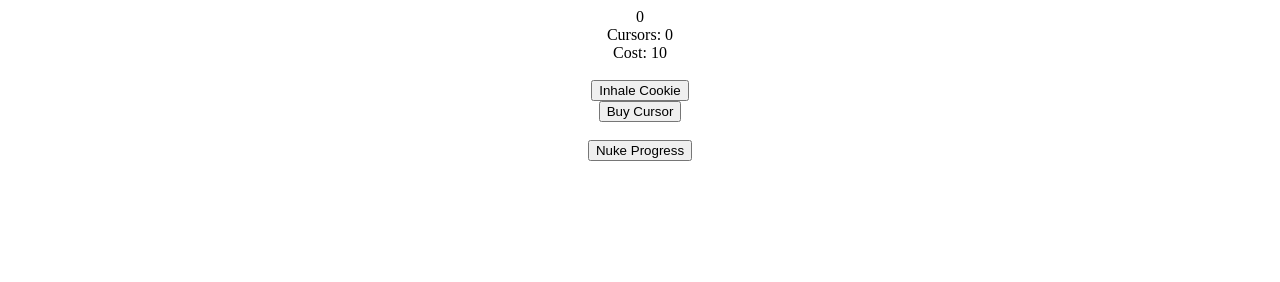
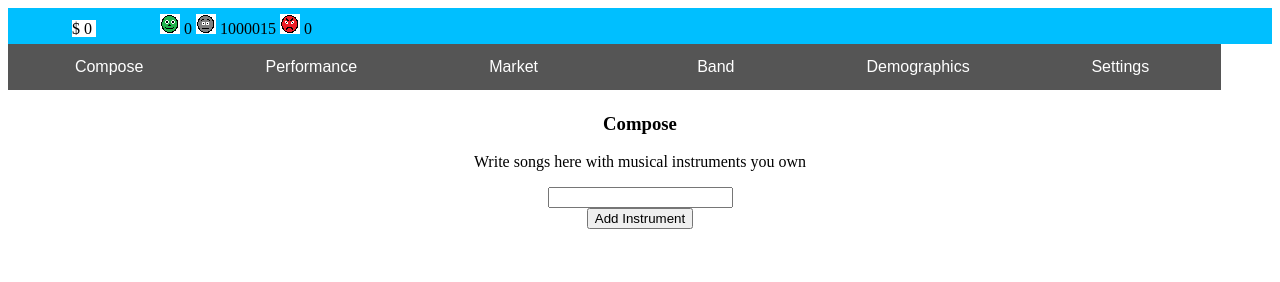
Before and after one commit to acarlyle/bandidle, a plain HTML site: page index.html in a window 1280 px wide. Drawn offline with Linux system fonts and the light colour scheme.

Commit message:
Added Ian's tabs
Save functions need merging

```diff
--- a/index.html
+++ b/index.html
@@ -5,11 +5,67 @@
 		<title>clicker tutorial project</title>
 		<link rel="stylesheet" type="text/css" href="interface.css">
 		<link rel="shortcut icon" href="">
-    <script type="text/javascript" src="main.js"></script>
 	</head>
-  <body onload="loadSave()">
+	<body onload="onload()">
+	<div class="numberdisplay">
+		<span style="background-color:white">
+			$ <span id="cash">0</span>
+		</span>
+		<span class="numberdisplay">
+			<img src="HappyFace.png">
+			<span id="happyfan">0</span>
+			<img src="NeutralFace.png">
+			<span id="neutralfan">0</span>
+			<img src="MadFace.png">
+			<span id="angryfan">0</span>
+		</span>
+	</div>
+	<div>
+		<button class="tablink" onclick="openTab('Compose')" id="defaultTab">Compose</button>
+		<button class="tablink" onclick="openTab('Performance')">Performance</button>
+		<button class="tablink" onclick="openTab('Market')">Market</button>
+		<button class="tablink" onclick="openTab('Band')">Band</button>
+		<button class="tablink" onclick="openTab('Demographics')">Demographics</button>
+		<button class="tablink" onclick="openTab('Settings')">Settings</button>
+	</div>
+	<div id="Compose" class="tabcontent">
+		<h3>Compose</h3>
+		<p>Write songs here with musical instruments you own</p>
+		<!--<button onclick="addCash(1)">Beg 4 cash</button> -->
+		<div class="selectinstrument">
+			<input maxlength="8">
+		</div>
+		<div>
+			<button class="newinstrument" onclick="addInstrument()">Add Instrument</button>
+		</div>
+	</div>
+	<div id="Performance" class="tabcontent">
+		<h3>Performance</h3>
+		<p>Play those songs for your fans</p>
+	</div>
+	<span id="Market" class="tabcontent">
+		<h3>Market</h3>
+		<p>Order new instruments, sell records!</p>
+	</span>
+	<span id="Band" class="tabcontent">
+		<h3>Band</h3>
+		<p>Manage your band here. Recruit new members or let go of old!</p>
+	</span>
+	<span id="Settings" class="tabcontent">
+		<h3>Settings</h3>
+		<p>Settings for saving</p>
+		<button onclick="save()">Manual Save</button>
+		<button onclick="load()">Load</button>
+		<button class="hardresetbutton" onclick="hardReset()">Hard Reset</button>
+	</span>
+	<span id="Demographics" class="tabcontent">
+		<h3>Demographics</h3>
+		<p>Stats on those fans and other bands! Tastes keep changing!</p>
+	</span>
+
 
     <center>
+		<!--
 		<span id="cookies"></span><br>
 		Cursors: <span id="cursors">0</span><br>
 		Cost: <span id="cursorCost">10</span><br><br>
@@ -17,7 +73,8 @@
 		<button onClick="clickCookie(1)" type="button">Inhale Cookie</button><br>
 		<button onClick="buyCursor()" type="button">Buy Cursor</button><br><br>
 		<button onClick="wipeSave()" type="button">Nuke Progress</button><br><br>
-
+		-->
     </center>
+		<script type="text/javascript" src="main.js"></script>
 	</body>
 </html>
--- a/interface.css
+++ b/interface.css
@@ -0,0 +1,46 @@
+/* Style of tab buttons */
+.tablink {
+    background-color: #555;
+    color: white;
+    float: left;
+    border: none;
+    outline: none;
+    cursor: pointer;
+    padding: 14px 16px;
+    font-size: 16px;
+    width: 16%;
+}
+
+/* Change background color of buttons on hover */
+.tablink:hover {
+    background-color: #777;
+}
+
+/* Set default styles for tab content */
+.tabcontent {
+	color: white,
+	display: none;
+	padding: 50px;
+	text-align: center;
+}
+
+.numberdisplay {
+	background-color: #00BFFF; /* Blue */
+	text-align: left;
+	padding: 6px 64px;
+}
+
+
+
+
+.button {
+	background-color: #4CAF50; /* Green */
+    border: none;
+    color: white;
+    padding: 15px 32px;
+    text-align: center;
+    text-decoration: none;
+    display: inline-block;
+    font-size: 16px;
+}
+.hardresetbutton {background-color: #f44336;} /* Red */
--- a/main.js
+++ b/main.js
@@ -1,5 +1,42 @@
+var cash = 0;
+var happyfan = 0;
+var neutralfan = 1000000;
+var angryfan = 0;
+var prestige = 0;
+
+
 var cookies = 0;
 var cursors = 0;
+
+
+//Choose either save method
+function save() {
+	var save = {
+		cash: cash,
+		happyfan: happyfan,
+		neutralfan: neutralfan,
+		angryfan: angryfan,
+		prestige: prestige
+	}
+	localStorage.setItem("save",JSON.stringify(save));
+}
+
+//Function gets called every time page loads
+function onload() {
+	///Ian's save function
+	load();
+	///Alec's save function
+	//loadSave();
+}
+
+function load() {
+	var savegame = JSON.parse(localStorage.getItem("save"));
+	if (typeof savegame.cash !== "undefined") cash = savegame.cash;
+	if (typeof savegame.happyfan !== "undefined") happyfan = savegame.happyfan;
+	if (typeof savegame.neutralfan !== "undefined") neutralfan = savegame.neutralfan;
+	if (typeof savegame.angryfan !== "undefined") angryfan = savegame.angryfan;
+	updateCurrencies();
+}
 
 function saveGame(){
     if (supports_html5_storage()){
@@ -15,6 +52,11 @@ function saveGame(){
     }
 };
 
+function hardReset() {
+	localStorage.removeItem("save")
+}
+
+///Alec save functions
 function loadSave(){
     if (supports_html5_storage()){
         var savedGame = JSON.parse(localStorage.getItem("save"));
@@ -41,6 +83,71 @@ function supports_html5_storage() {
   }
 }
 
+
+
+
+
+
+///Math functions
+function addCash(number){
+	cash = cash + number;
+	document.getElementById('cash').innerHTML = prettify(cash);
+}
+
+//Simulates change in population, fans decrease naturally while neutrals increase
+function populationGrowth() { //A day
+	happyfan -= Math.floor((happyfan* .008)/356)
+	neutralfan += Math.floor(((neutralfan*.0011)/356)+((happyfan*.0011)/356)+((angryfan*.0011)/356))
+	angryfan -= Math.floor((angryfan* .008)/356)
+	document.getElementById('happyfan').innerHTML = prettify(happyfan);
+	document.getElementById('neutralfan').innerHTML = prettify(neutralfan);
+	document.getElementById('angryfan').innerHTML = prettify(angryfan);
+}
+
+
+
+///Arty functions
+//Rounds off numbers okayly well
+function prettify(input){
+    var output = Math.round(input * 1000000)/1000000;
+	return output;
+}
+//Updates all currencies on html page
+function updateCurrencies() {
+	document.getElementById('cash').innerHTML = prettify(cash);
+	document.getElementById('happyfan').innerHTML = prettify(happyfan);
+	document.getElementById('neutralfan').innerHTML = prettify(neutralfan);
+	document.getElementById('angryfan').innerHTML = prettify(angryfan);
+}
+
+
+
+///Html functions
+//When selecting a tab, display only that tab
+function openTab(tabName) {
+    // Hide all elements with class="tabcontent" by default */
+    var tabcontent = document.getElementsByClassName("tabcontent");
+	var i;
+    for (i = 0; i < tabcontent.length; i++) {
+        tabcontent[i].style.display = "none";
+    }
+
+    // Show the specific tab content
+    document.getElementById(tabName).style.display = "block";
+}
+
+function addInstrument() {
+    // Hide all elements with class="tabcontent" by default */
+	var btn = document.createElement("INPUT");        // Create a <button> element
+	var txt = document.createTextNode("Instrument");        // Create a <button> element
+	var div = document.createElement("DIV");        // Create a <button> element
+	document.body.appendChild(txt);
+	document.body.appendChild(btn);
+	document.body.appendChild(div);
+}
+
+
+///Alec cookie funcitons
 function clickCookie(number){
     cookies = cookies + number;
 	document.getElementById("cookies").innerHTML = cookies; //updates cookies variable
@@ -58,8 +165,17 @@ function buyCursor(){
     document.getElementById('cursorCost').innerHTML = nextCost;
 };
 
+
+
+///When webpage loaded these functions are called
+//Start game on whichever tab is tagged as defaultTab
+document.getElementById("defaultTab").click();
+
+//Update currencies on page load
+updateCurrencies();
 window.setInterval(function(){ //this function is called every {1000} ms
 
+	populationGrowth();
     clickCookie(cursors);
 
     saveGame();
```
Also changed, not shown: HappyFace.png (added), MadFace.png (added), NeutralFace.png (added). Lines whose indentation alone changed are shown as unchanged.
